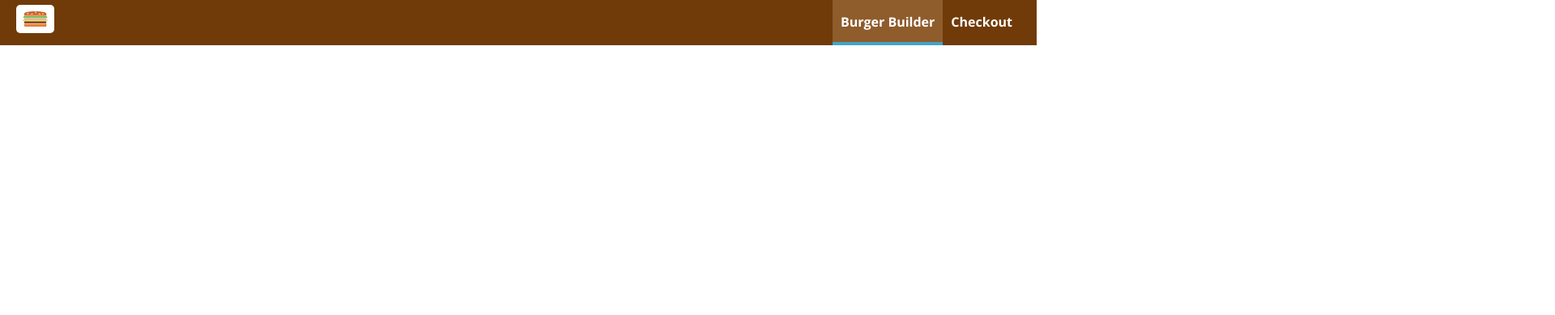
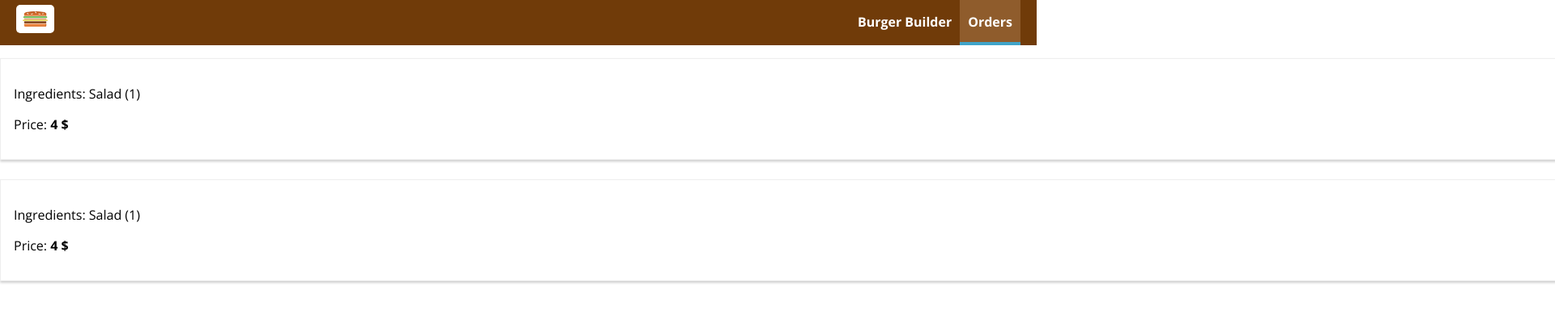
Before and after one commit to kubasulek2/burger-react, a React (Create React App) app: page /orders in a window 1280 px wide. Shown: the top 390 px of the page at 81% size, 1920 px wide, since content can reach past the window. Built offline with nearby package versions, Linux system fonts and the light colour scheme; no server answers.

Commit message:
orders page created

```diff
--- a/src/components/Navigation/NavigationItems/NavigationItem/NavigationItem.js
+++ b/src/components/Navigation/NavigationItems/NavigationItem/NavigationItem.js
@@ -1,16 +1,20 @@
 import React from 'react';
+
+import {NavLink} from 'react-router-dom';
+
 import styles from './NavigationItem.module.css';
 
 
 const navigationItem = (props) => {
 	return (
 		<li className={styles.NavigationItem}>
-			<a
-				href={props.link}
-				className={props.active ? styles.active : null}
+			<NavLink
+				exact
+				to={props.link}
+				activeClassName={styles.active}
 			>
 				{props.children}
-			</a>
+			</NavLink>
 		</li>
 	);
 };
--- a/src/components/Navigation/NavigationItems/NavigationItems.js
+++ b/src/components/Navigation/NavigationItems/NavigationItems.js
@@ -6,11 +6,11 @@ import NavigationItem from './NavigationItem/NavigationItem';
 const navigationItems = () => {
 	return (
 		<ul className={styles.NavigationItems}>
-			<NavigationItem link='/' active>
+			<NavigationItem link='/'>
 				Burger Builder
 			</NavigationItem>
-			<NavigationItem link='/'>
-				Checkout
+			<NavigationItem link='/orders'>
+				Orders
 			</NavigationItem>
 		</ul>
 	);
--- /dev/null
+++ b/src/components/Order/Order.js
@@ -0,0 +1,14 @@
+import React from 'react';
+
+import styles from './Order.module.css';
+
+const order = () => {
+	return (
+		<div className={styles.Order}>
+			<p>Ingredients: Salad (1)</p>
+			<p>Price: <strong>4 $</strong></p>
+		</div>
+	);
+};
+
+export default order;
--- /dev/null
+++ b/src/components/Order/Order.module.css
@@ -0,0 +1,8 @@
+.Order{
+	width: 800%;
+	border: 1px solid #eee;
+	box-shadow: 0 2px 3px #ccc;
+	padding: 1rem;
+	margin: 1.5rem auto;
+	box-sizing: border-box;
+}
--- a/src/containers/App.js
+++ b/src/containers/App.js
@@ -4,6 +4,7 @@ import { Route } from 'react-router-dom';
 import Layout from './Layout/Layout';
 import BurgerBuilder from '../containers/BurgerBuilder/BurgerBuilder';
 import Checkout from '../containers/Checkout/Checkout';
+import Orders from './Orders/Orders';
 
 import './App.css';
 
@@ -13,8 +14,9 @@ class App extends Component {
 		return (
 			<div className="App">
 				<Layout>
+					<Route path='/checkout' component={Checkout} />
+					<Route path='/orders' component={Orders} />
 					<Route path='/' exact component={BurgerBuilder} />
-					<Route path='/checkout' component={Checkout} />
 				</Layout>
 			</div>
 		);
--- a/src/containers/BurgerBuilder/BurgerBuilder.js
+++ b/src/containers/BurgerBuilder/BurgerBuilder.js
@@ -92,34 +92,12 @@ class BurgerBuilder extends Component {
 
 	purchaseContinue = () => {
 		/* eslint-disable no-unused-vars */
-		// this.setState({ loading: true });
 
-		// const order = {
-		// 	ingredients: this.state.ingredients,
-		// 	price: this.state.totalPrice,
-		// 	customer: {
-		// 		name: 'Kuba Sułkowski',
-		// 		address: {
-		// 			street: 'Dżonków 3',
-		// 			zipCode: '00-000'
-		// 		},
-		// 		email: 'example@yahoo.com',
-		// 		deliveryMethod: 'fastest'
-		// 	}
-		// };
-
-		// axios.post('/orders.json', order)
-		// 	.then(res => {
-		// 		this.setState({ loading: false, purchase: false });
-		// 	})
-		// 	.catch(err => {
-		// 		this.setState({ loading: false, purchase: false });
-		// 	});
 		const ingredients = { ...this.state.ingredients };
 		let query = '?' + Object.keys(ingredients)
 			.map(key => `${ encodeURIComponent(key)}=${encodeURI(ingredients[key])}`)
 			.join('&');
-
+		query = query + '&totalPrice=' + this.state.totalPrice.toFixed(2);
 
 		this.props.history.push({
 			pathname: '/checkout',
--- a/src/containers/Checkout/Checkout.js
+++ b/src/containers/Checkout/Checkout.js
@@ -12,21 +12,29 @@ export class Checkout extends Component {
 			cheese: 0,
 			meat: 0,
 			salad: 0
-		}
+		},
+		totalPrice: 0
 	}
 
 	componentDidMount() {
 
 		const query = new URLSearchParams(this.props.location.search);
 		const ingredients = {};
+		let totalPrice;
+
 		/* eslint-disable no-unused-vars*/
 		for (const param of query.entries()) {
-			ingredients[param[0]] = +param[1];  // to make string number
+			if (param[0] === 'totalPrice') {
+				totalPrice = +param[1];
+			} else {
+				ingredients[param[0]] = +param[1];  // to make string number
+			}
 		}
 		/* eslint-enable no-unused-vars*/
 		if (this.props.location.search) {
 			this.setState({
-				ingredients: ingredients
+				ingredients: ingredients,
+				totalPrice: totalPrice
 			});
 		}
 	}
@@ -49,7 +57,12 @@ export class Checkout extends Component {
 					cancel={this.checkoutCancelHandler}
 					continue={this.checkoutProceedHandler}
 				/>
-				<Route path={this.props.match.url + '/contact-form'} component={ContactForm} />
+				<Route path={this.props.match.url + '/contact-form'} render={(props) => (
+					<ContactForm
+						ingredients={this.state.ingredients}
+						price={this.state.totalPrice}
+						{...props}
+					/>)} />
 			</div>
 		);
 	}
--- a/src/containers/Checkout/ContactForm/ContactForm.js
+++ b/src/containers/Checkout/ContactForm/ContactForm.js
@@ -1,33 +1,71 @@
 import React, { Component } from 'react';
 
 import Button from '../../../components/UI/Button/Button';
+import Spinner from '../../../components/UI/Spinner/Spinner';
+import axios from '../../../axios-order';
 
 import styles from './ContactForm.module.css';
 
 export class ContactForm extends Component {
-	state={
+	state = {
 		name: '',
 		email: '',
-		adress: {
+		address: {
 			street: '',
 			zipCode: ''
-		}
+		},
+		loading: false
 	}
-	orderHandler = () => {
+	orderHandler = (event) => {
 
+		event.preventDefault();
+
+		this.setState({ loading: true });
+
+		const order = {
+			ingredients: this.props.ingredients,
+			price: this.props.price,
+			customer: {
+				name: this.state.name,
+				address: {
+					street: this.state.address.street,
+					zipCode: this.state.address.zipCode
+				},
+				email: this.state.email,
+				deliveryMethod: 'fastest'
+			}
+		};
+		/* eslint-disable no-unused-vars */
+		axios.post('/orders.json', order)
+			.then(res => {
+				this.setState({ loading: false });
+				this.props.history.push('/');
+			})
+			.catch(err => {
+				this.setState({ loading: false });
+			});
+		/* eslint-enable no-unused-vars */
 	}
 
 	render() {
+		let form = (
+			<form action="" method="post">
+				<input type="text" name='name' placeholder='Your Name' />
+				<input type="email" name='email' placeholder='Your Email' />
+				<input type="text" name='street' placeholder='Street' />
+				<input type="text" name='postal' placeholder='Zip Code' />
+				<Button type='Success' clicked={this.orderHandler}>ORDER</Button>
+			</form>
+		);
+
+		if(this.state.loading){
+			form = <Spinner />;
+		}
+
 		return (
 			<div className={styles.ContactForm}>
 				<h4>Enter your Contact Data</h4>
-				<form action="" method="post">
-					<input type="text" name='name' placeholder='Your Name'/>
-					<input type="email" name='email' placeholder='Your Email'/>
-					<input type="text" name='street' placeholder='Street'/>
-					<input type="text" name='postal' placeholder='Zip Code'/>
-					<Button type='Success'>ORDER</Button>
-				</form>
+				{form}
 			</div>
 		);
 	}
--- /dev/null
+++ b/src/containers/Orders/Orders.js
@@ -0,0 +1,32 @@
+import React, { Component } from 'react';
+
+import Order from '../../components/Order/Order';
+import axios from '../../axios-order';
+
+export class Orders extends Component {
+	state = {
+		orders: [],
+		loading: true
+	}
+	componentDidMount() {
+		axios.get('/orders.json')
+			.then(res => {
+				console.log(res);
+				this.setState({loading: false});
+			})
+			.catch(err => {
+				this.setState({loading: false});
+			});
+	}
+
+	render() {
+		return (
+			<div>
+				<Order />
+				<Order />
+			</div>
+		);
+	}
+}
+
+export default Orders;
```
